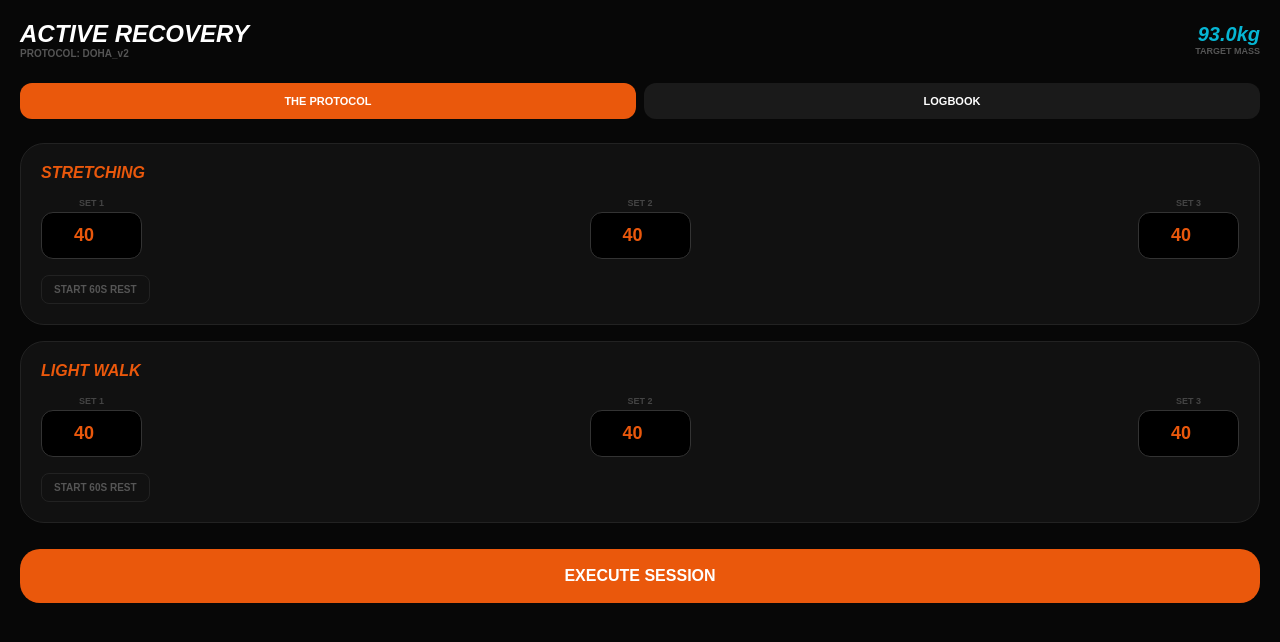
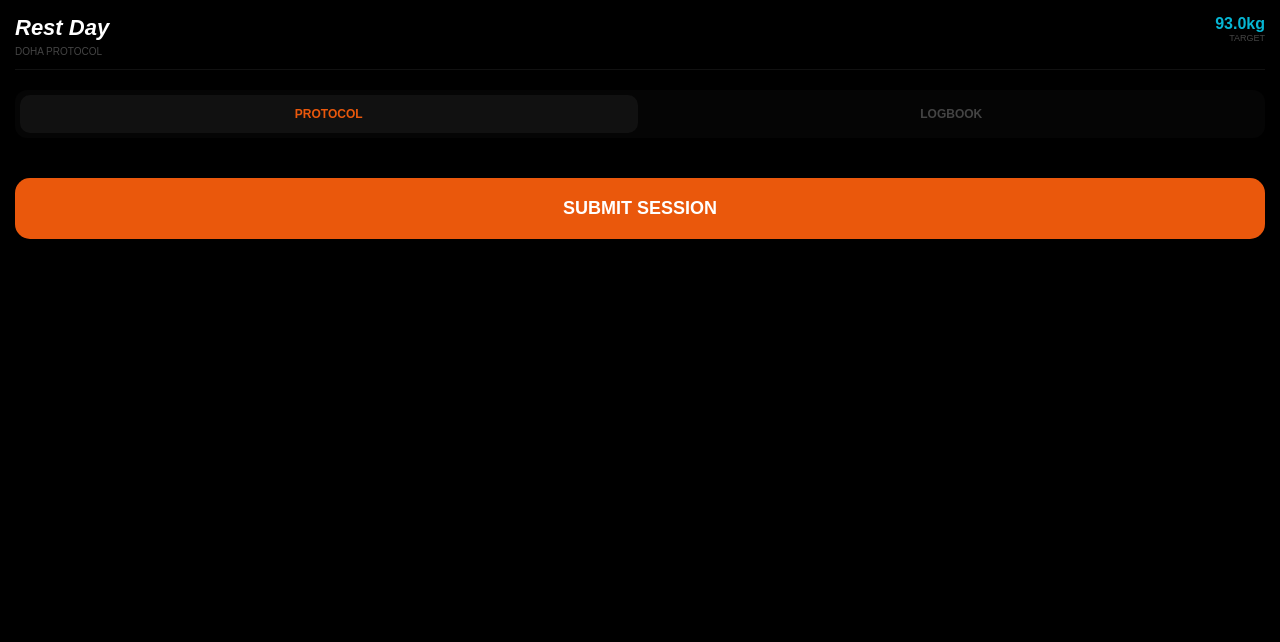
Before and after one commit to srafiq2406teachered-byte/Titan-Tracker, a React (Vite) app: page / in a window 1280 px wide. Shown: the top 642 px of the page. Built offline with nearby package versions, Linux system fonts and the light colour scheme.

Commit message:
Update App2.jsx

```diff
--- a/src/App.jsx
+++ b/src/App.jsx
@@ -6,22 +6,22 @@ const App = () => {
   const [session, setSession] = useState({});
   const [timeLeft, setTimeLeft] = useState(0);
 
-  // --- DOHA 6-DAY FULL PROTOCOL ---
+  // --- FULL DOHA 6-DAY PROTOCOL ---
   const day = new Date().getDay();
   const workouts = {
-    1: { name: "Push Alpha", ex: ["Chest Press", "Shoulder Press", "Tricep Pushdown"] },
-    2: { name: "Pull Alpha", ex: ["Lat Pulldown", "Cable Rows", "Bicep Curls"] },
-    3: { name: "Titan Legs", ex: ["Leg Press", "Leg Curls", "Calf Raises"] },
-    4: { name: "Push Beta", ex: ["Incline Press", "Lateral Raises", "Dips"] },
-    5: { name: "Pull Beta", ex: ["Pull Ups", "Hammer Curls", "Face Pulls"] },
-    6: { name: "Titan Legs", ex: ["Squats", "Leg Extensions", "Seated Curls"] },
-    0: { name: "Active Recovery", ex: ["Stretching", "Light Walk"] }
+    1: { name: "Push Alpha", ex: ["Chest Press", "Shoulder Press", "Tricep Extension"] },
+    2: { name: "Pull Alpha", ex: ["Lat Pulldown", "Seated Row", "Bicep Curl"] },
+    3: { name: "Titan Legs", ex: ["Leg Press", "Leg Curl", "Calf Raise"] },
+    4: { name: "Push Beta", ex: ["Incline Press", "Lateral Raise", "Dips"] },
+    5: { name: "Pull Beta", ex: ["Pull Ups", "Hammer Curl", "Face Pulls"] },
+    6: { name: "Titan Legs", ex: ["Hack Squat", "Leg Extension", "Seated Curl"] },
+    0: { name: "Rest Day", ex: [] }
   };
-  const current = workouts[day] || workouts[0];
+  const current = workouts[day] || workouts[1];
 
   const updateWeight = (exName, setIdx, val) => {
     const updated = [...(session[exName] || [40, 40, 40])];
-    updated[setIdx] = parseFloat(val) || 0;
+    updated[setIdx] = val; // Store as string to allow easy typing
     setSession({ ...session, [exName]: updated });
   };
 
@@ -40,70 +40,73 @@ const App = () => {
     }
   }, [timeLeft]);
 
-  // --- STEALTH UI STYLES ---
+  // --- MOBILE-OPTIMIZED STEALTH STYLES ---
   const s = {
-    body: { backgroundColor: '#070707', minHeight: '100vh', color: '#ffffff', padding: '20px', fontFamily: 'sans-serif' },
-    card: { backgroundColor: '#111', borderRadius: '24px', padding: '20px', marginBottom: '16px', border: '1px solid #222' },
-    input: { backgroundColor: '#000', color: '#EA580C', border: '1px solid #333', borderRadius: '12px', padding: '12px', width: '75px', textAlign: 'center', fontSize: '18px', fontWeight: 'bold' },
-    btnPrimary: { backgroundColor: '#EA580C', color: 'white', border: 'none', borderRadius: '20px', padding: '18px', width: '100%', fontWeight: '900', fontSize: '16px', textTransform: 'uppercase', marginTop: '10px' },
-    navBtn: (active) => ({ flex: 1, padding: '12px', borderRadius: '12px', border: 'none', backgroundColor: active ? '#EA580C' : '#1a1a1a', color: 'white', fontWeight: '900', fontSize: '11px', textTransform: 'uppercase' })
+    container: { backgroundColor: '#000', minHeight: '100vh', color: '#fff', padding: '15px', fontFamily: 'sans-serif', paddingBottom: '100px' },
+    header: { display: 'flex', justifyContent: 'space-between', marginBottom: '20px', borderBottom: '1px solid #111', paddingBottom: '10px' },
+    card: { backgroundColor: '#0A0A0A', borderRadius: '20px', padding: '20px', marginBottom: '20px', border: '1px solid #1a1a1a' },
+    // Vertical Input Styling
+    inputRow: { display: 'flex', alignItems: 'center', justifyContent: 'space-between', padding: '12px 0', borderBottom: '1px solid #111' },
+    input: { backgroundColor: '#111', color: '#EA580C', border: '1px solid #222', borderRadius: '12px', padding: '12px', width: '100px', textAlign: 'center', fontSize: '20px', fontWeight: 'bold', outline: 'none' },
+    btnMain: { backgroundColor: '#EA580C', color: '#fff', border: 'none', borderRadius: '15px', padding: '20px', width: '100%', fontWeight: '900', fontSize: '18px', textTransform: 'uppercase', marginTop: '20px' },
+    navTab: (active) => ({ flex: 1, padding: '12px', border: 'none', borderRadius: '10px', backgroundColor: active ? '#111' : 'transparent', color: active ? '#EA580C' : '#444', fontWeight: 'bold', fontSize: '12px' })
   };
 
   return (
-    <div style={s.body}>
-      <header style={{ display: 'flex', justifyContent: 'space-between', marginBottom: '24px', alignItems: 'center' }}>
+    <div style={s.container}>
+      <div style={s.header}>
         <div>
-          <h1 style={{ margin: 0, fontSize: '24px', fontStyle: 'italic', fontWeight: '900', textTransform: 'uppercase' }}>{current.name}</h1>
-          <p style={{ margin: 0, fontSize: '10px', color: '#555', fontWeight: 'bold' }}>PROTOCOL: DOHA_v2</p>
+          <h1 style={{ margin: 0, fontSize: '22px', fontStyle: 'italic', fontWeight: '900' }}>{current.name}</h1>
+          <span style={{ fontSize: '10px', color: '#444' }}>DOHA PROTOCOL</span>
         </div>
         <div style={{ textAlign: 'right' }}>
-          <div style={{ fontSize: '20px', fontWeight: '900', color: '#06B6D4', fontStyle: 'italic' }}>93.0kg</div>
-          <div style={{ fontSize: '9px', color: '#555', fontWeight: 'bold' }}>TARGET MASS</div>
+          <div style={{ color: '#06B6D4', fontWeight: 'bold' }}>93.0kg</div>
+          <div style={{ fontSize: '9px', color: '#444' }}>TARGET</div>
         </div>
-      </header>
+      </div>
 
-      <nav style={{ display: 'flex', gap: '8px', marginBottom: '24px' }}>
-        <button onClick={() => setView('workout')} style={s.navBtn(view === 'workout')}>The Protocol</button>
-        <button onClick={() => setView('history')} style={s.navBtn(view === 'history')}>Logbook</button>
-      </nav>
+      <div style={{ display: 'flex', gap: '5px', marginBottom: '20px', backgroundColor: '#050505', padding: '5px', borderRadius: '12px' }}>
+        <button onClick={() => setView('workout')} style={s.navTab(view === 'workout')}>PROTOCOL</button>
+        <button onClick={() => setView('history')} style={s.navTab(view === 'history')}>LOGBOOK</button>
+      </div>
 
       {view === 'workout' ? (
         <div>
           {current.ex.map(ex => (
             <div key={ex} style={s.card}>
-              <h3 style={{ margin: '0 0 16px 0', fontSize: '16px', fontWeight: '900', fontStyle: 'italic', color: '#EA580C', textTransform: 'uppercase' }}>{ex}</h3>
-              <div style={{ display: 'flex', justifyContent: 'space-between' }}>
+              <h2 style={{ margin: '0 0 10px 0', fontSize: '18px', color: '#EA580C', textTransform: 'uppercase' }}>{ex}</h2>
+              <div>
                 {[0, 1, 2].map(i => (
-                  <div key={i}>
-                    <label style={{ display: 'block', fontSize: '9px', color: '#444', textAlign: 'center', marginBottom: '4px', fontWeight: '900' }}>SET {i + 1}</label>
-                    <input type="number" style={s.input} value={session[ex]?.[i] || 40} onChange={(e) => updateWeight(ex, i, e.target.value)} />
+                  <div key={i} style={s.inputRow}>
+                    <span style={{ color: '#444', fontWeight: 'bold', fontSize: '12px' }}>SET {i + 1}</span>
+                    <input
+                      type="number"
+                      inputMode="decimal" // Forces numeric keypad on mobile
+                      style={s.input}
+                      value={session[ex]?.[i] || ''}
+                      placeholder="40"
+                      onChange={(e) => updateWeight(ex, i, e.target.value)}
+                    />
                   </div>
                 ))}
               </div>
-              <button onClick={() => setTimeLeft(60)} style={{ background: 'none', border: '1px solid #222', color: '#555', fontSize: '10px', fontWeight: 'bold', marginTop: '16px', padding: '8px 12px', borderRadius: '8px' }}>START 60S REST</button>
+              <button onClick={() => setTimeLeft(60)} style={{ width: '100%', background: 'none', border: '1px solid #111', color: '#333', padding: '10px', marginTop: '10px', borderRadius: '10px', fontSize: '11px' }}>START 60S REST</button>
             </div>
           ))}
-          <button onClick={saveWorkout} style={s.btnPrimary}>Execute Session</button>
+          <button onClick={saveWorkout} style={s.btnMain}>SUBMIT SESSION</button>
         </div>
       ) : (
-        <div>
-          {history.map(h => (
-            <div key={h.id} style={s.card}>
-              <div style={{ display: 'flex', justifyContent: 'space-between' }}>
-                <div>
-                  <div style={{ fontSize: '10px', color: '#555' }}>{h.date}</div>
-                  <div style={{ fontWeight: '900', fontStyle: 'italic', color: '#EA580C' }}>{h.name}</div>
-                </div>
-                <div style={{ color: '#06B6D4', fontWeight: '900' }}>SAVED</div>
-              </div>
-            </div>
-          ))}
-        </div>
+        history.map(h => (
+          <div key={h.id} style={s.card}>
+            <div style={{ color: '#444', fontSize: '10px' }}>{h.date}</div>
+            <div style={{ fontWeight: 'bold', color: '#EA580C' }}>{h.name}</div>
+          </div>
+        ))
       )}
 
       {timeLeft > 0 && (
-        <div style={{ position: 'fixed', bottom: '40px', left: '50%', transform: 'translateX(-50%)', backgroundColor: '#fff', color: '#000', padding: '20px 50px', borderRadius: '30px', fontSize: '48px', fontWeight: '900', fontStyle: 'italic', boxShadow: '0 0 50px rgba(0,0,0,0.5)' }}>
-          {timeLeft}
+        <div style={{ position: 'fixed', bottom: '30px', left: '50%', transform: 'translateX(-50%)', backgroundColor: '#EA580C', color: 'white', padding: '15px 40px', borderRadius: '50px', fontSize: '32px', fontWeight: '900', boxShadow: '0 10px 30px rgba(234, 88, 12, 0.4)' }}>
+          {timeLeft}s
         </div>
       )}
     </div>
```
